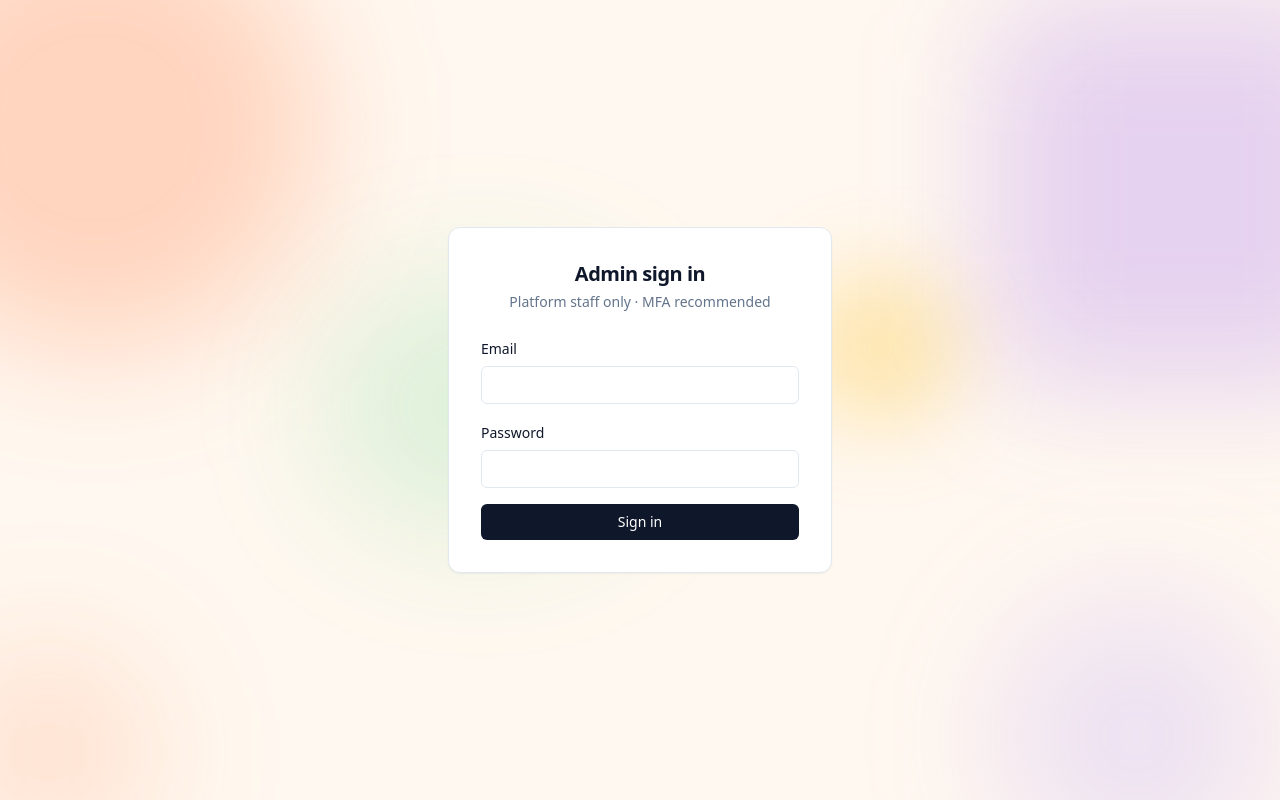
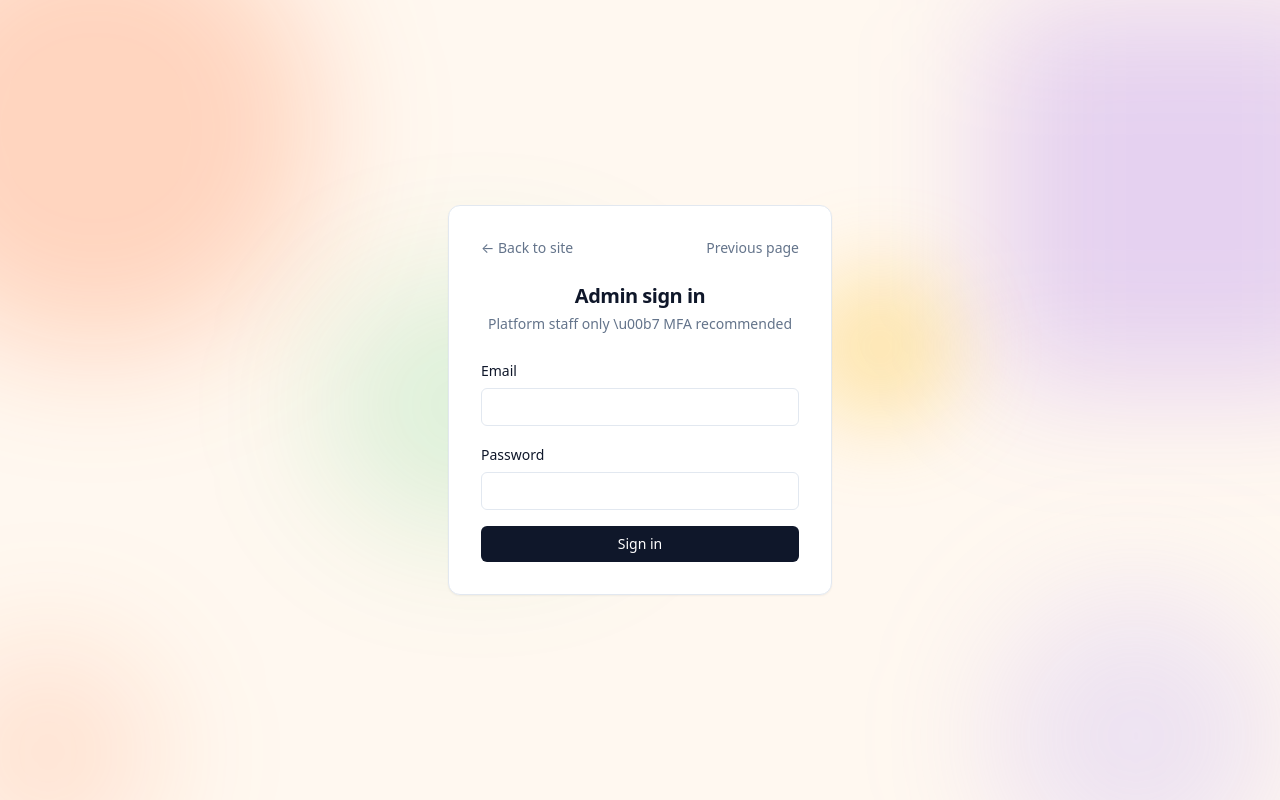
Before and after one commit to Omitofo/devos-rescue-pawtrol, a Next.js app: page /auth/admin/login in a window 1280 px wide. Built offline with nearby package versions, Linux system fonts and the light colour scheme.

Commit message:
Org + admin login: Back to site and Previous page navigation

```diff
--- a/src/app/auth/admin/login/page.tsx
+++ b/src/app/auth/admin/login/page.tsx
@@ -8,6 +8,7 @@
 "use client";
 
 import { useState, useTransition } from "react";
+import Link from "next/link";
 import { useRouter } from "next/navigation";
 import { adminPasswordLogin } from "@/lib/auth/actions";
 
@@ -33,14 +34,30 @@ export default function AdminLoginPage() {
   }
 
   return (
-    <main className="flex min-h-screen items-center justify-center p-6">
-      <div className="w-full max-w-sm space-y-6 rounded-xl border border-border bg-surface-elevated p-8 shadow-sm">
+    <main className="flex min-h-screen flex-col items-center justify-center gap-4 p-4 sm:p-6">
+      <div className="w-full max-w-sm space-y-6 rounded-xl border border-border bg-surface-elevated p-6 shadow-sm sm:p-8">
+        <div className="flex items-center justify-between gap-2">
+          <Link
+            href="/"
+            className="text-sm text-muted-foreground transition hover:text-primary"
+          >
+            {("\u2190")} Back to site
+          </Link>
+          <button
+            type="button"
+            onClick={() => router.back()}
+            className="text-sm text-muted-foreground underline-offset-2 hover:text-primary hover:underline"
+          >
+            Previous page
+          </button>
+        </div>
+
         <div className="space-y-1 text-center">
           <h1 className="text-xl font-semibold tracking-tight text-primary">
             Admin sign in
           </h1>
           <p className="text-sm text-muted-foreground">
-            Platform staff only · MFA recommended
+            Platform staff only \u00b7 MFA recommended
           </p>
         </div>
 
@@ -72,7 +89,7 @@ export default function AdminLoginPage() {
             disabled={pending}
             className="w-full rounded-md bg-primary px-3 py-2 text-sm font-medium text-primary-foreground disabled:opacity-60"
           >
-            {pending ? "Signing in…" : "Sign in"}
+            {pending ? "Signing in\u2026" : "Sign in"}
           </button>
         </form>
 
```
